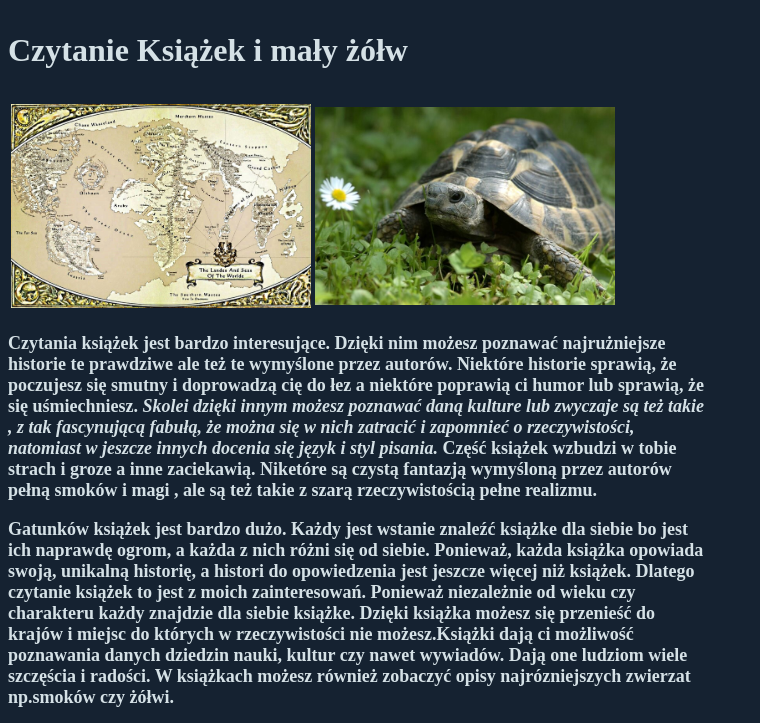
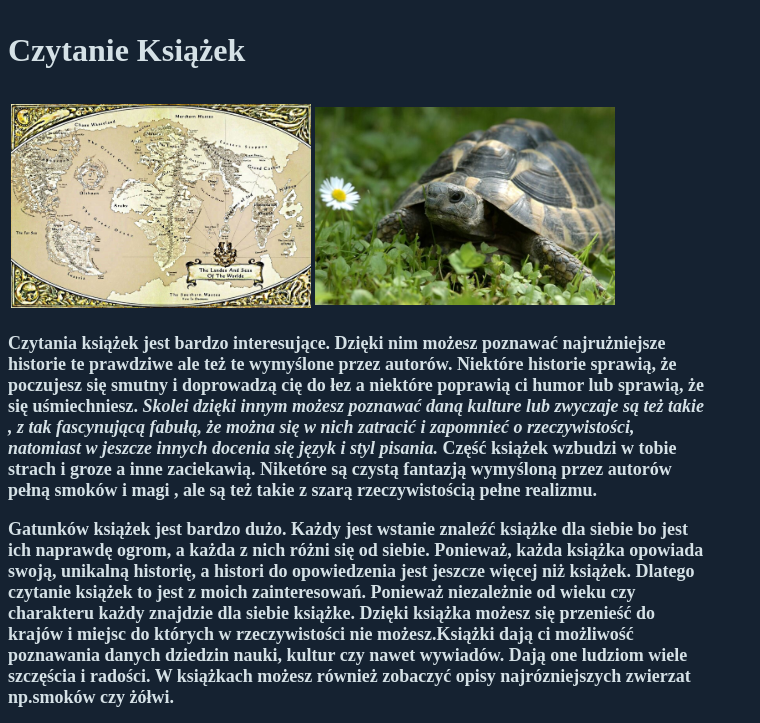
Before and after one commit to zuz22/zuz22.github.io, a plain HTML site: page index.html in a window 1280 px wide. Shown: the top 723 px of the page, without its empty margins (0-760 px from the left). Drawn offline with Linux system fonts and the light colour scheme.

Commit message:
Update index.html

```diff
--- a/index.html
+++ b/index.html
@@ -9,7 +9,7 @@
 </head>
 <body>
    <div>
-     <P id="tytul"><b>Czytanie Książek i mały żółw </b></P>
+     <P id="tytul"><b>Czytanie Książek  </b></P>
 
      <table>
           <tr>
```
